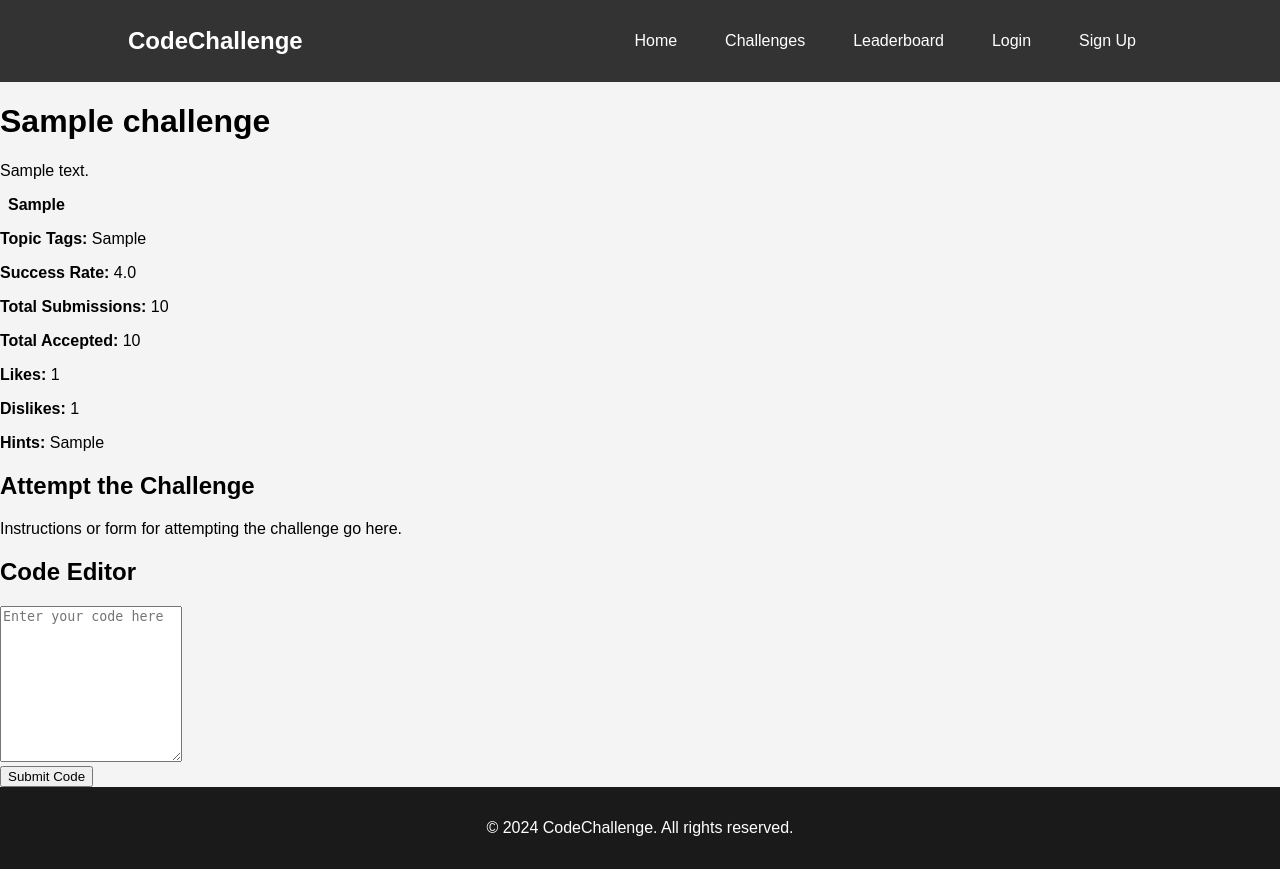
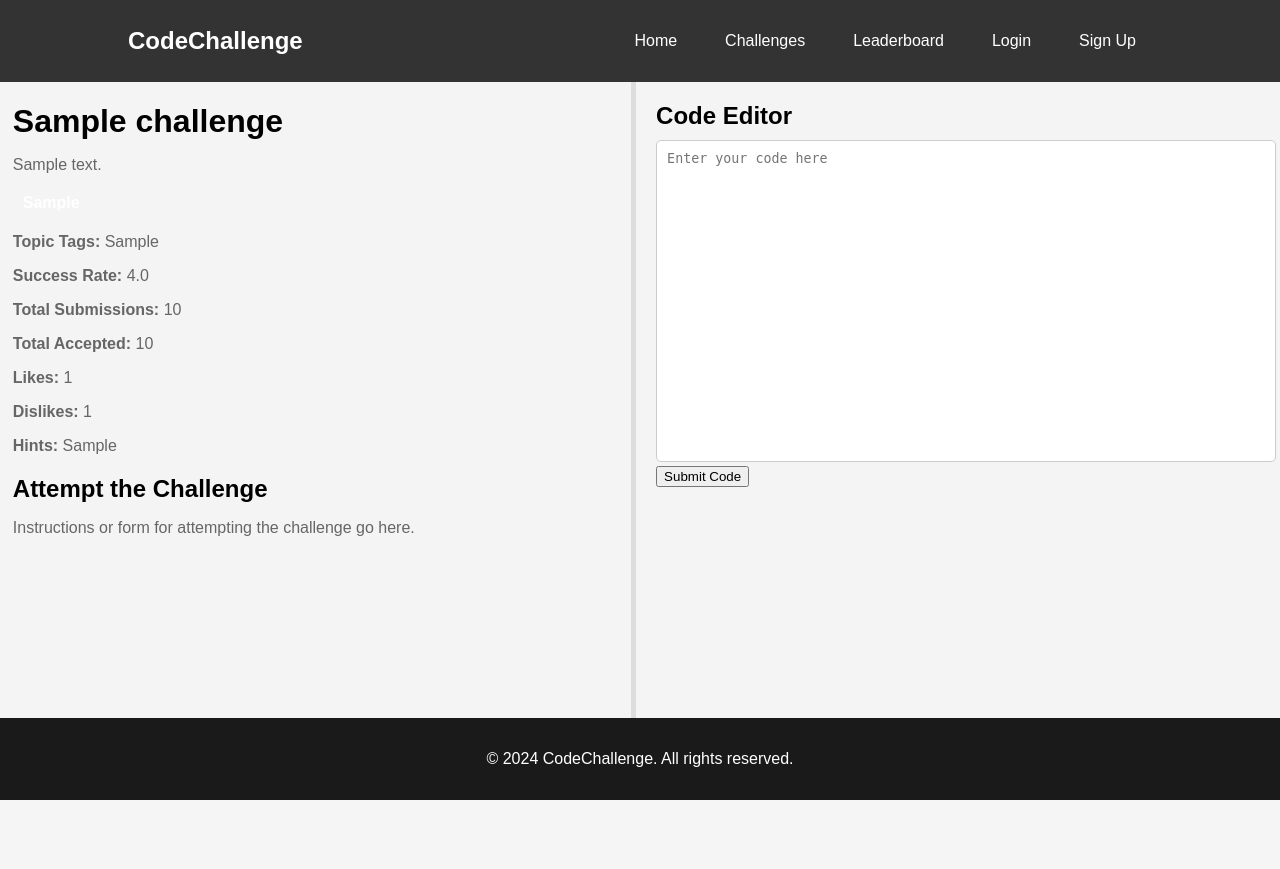
Before and after one commit to omarelleuch/codding_platform, a Django app: page /challenges/1/attempt/ in a window 1280 px wide. After the commit the page ends 800 px from the top, so only its background shows below. Run offline with Django 5.2, Linux system fonts and the light colour scheme; tables that the repository leaves empty hold one stand-in row (values such as "Sample post").

Commit message:
fixing the attemt page wish where the user will code in it

```diff
--- a/coding_challenges/static/attempt_challenge.css
+++ b/coding_challenges/static/attempt_challenge.css
@@ -1,76 +1,81 @@
 /* Reset default margin and padding */
-html, body, h1, h2, h3, p, ul, li {
+body {
+    font-family: Arial, sans-serif;
+    background-color: #f4f4f4;
     margin: 0;
     padding: 0;
+    display: flex;
+    flex-direction: column;
+    min-height: 100vh;
+    overflow: hidden; /* Prevent scroll bars */
 }
 
-/* Set body styles */
-body {
-    font-family: Arial, sans-serif;
-    background-color: #f0f0f0;
-    display: flex;
-    justify-content: center; /* Center content horizontally */
-    align-items: flex-start; /* Align content to the top vertically */
-    min-height: 100vh; /* Ensure full viewport height */
+header {
+    background: #333;
+    color: #fff;
+    padding: 1rem 0;
+    width: 100%; /* Full width */
+    box-sizing: border-box;
 }
 
-/* Header styles */
-header {
-    background-color: #007bff;
-    color: white;
-    padding: 10px 0;
-    width: 100%;
+header .logo {
+    font-size: 1.5rem;
+    font-weight: bold;
+    display: flex;
 }
 
-header nav {
-    max-width: 960px;
-    margin: 0 auto;
-    padding: 0 20px;
+header nav ul {
+    list-style: none;
+    padding: 0;
+    margin: 0;
+    display: flex;
+    justify-content: flex-end;
+}
+
+header nav ul li {
+    margin-left: 1rem;
+}
+
+nav {
     display: flex;
     justify-content: space-between;
     align-items: center;
-}
-
-header nav .logo {
-    font-size: 1.5rem;
-}
-
-header nav ul {
-    display: flex;
-    list-style-type: none;
-}
-
-header nav ul li {
-    margin-right: 10px;
+    width: 80%;
+    margin: 0 auto;
 }
 
 header nav ul li a {
-    color: white;
+    color: #fff;
     text-decoration: none;
-    padding: 10px;
+    padding: 1rem 1rem;
+    display: inline-block;
 }
 
 header nav ul li a:hover {
-    background-color: #0056b3;
+    background-color: #1abc9c;
     border-radius: 5px;
 }
 
 /* Main content container */
 .container {
     display: flex;
-    max-width: 960px;
     width: 100%;
-    margin: 20px auto;
-    padding: 20px;
-    background-color: #fff;
-    border-radius: 5px;
-    box-shadow: 0 2px 4px rgba(0, 0, 0, 0.1);
+    max-width: 100%;
+    flex-grow: 1; /* Allow container to grow */
+    overflow: hidden; /* Prevent scroll bars */
+    box-sizing: border-box;
 }
 
 /* Challenge details section */
 .challenge-details {
     flex: 1;
     padding-right: 20px;
+    margin-left: 1%;
+    max-height: calc(100vh - 100px); /* Adjust height based on viewport */
+    overflow-y: auto; /* Enable scrolling */
+    resize: none; /* Disable resizing */
+    box-sizing: border-box;
+    flex-shrink: 0; /* Prevent shrinking */
 }
 
 .challenge-details h1 {
@@ -103,20 +108,33 @@ header nav ul li a:hover {
     background-color: #dc3545;
 }
 
+/* Resize handle */
+.resize-handle {
+    width: 5px;
+    cursor: ew-resize;
+    background-color: #ddd;
+    flex-shrink: 0;
+}
+
 /* Code editor section */
 .code-editor {
     flex: 1;
     padding-left: 20px;
+    margin-right: 2%;
+}
+
+.code-editor h2 {
+    font-size: 1.5rem;
+    margin-bottom: 10px;
 }
 
 .code-editor textarea {
     width: 100%;
-    min-height: 300px;
+    height: 300px;
     padding: 10px;
     border: 1px solid #ccc;
     border-radius: 5px;
-    resize: vertical; /* Allow vertical resizing */
-    right: auto;
+    resize: none; /* Disable resizing */
 }
 
 /* Attempt section */
@@ -135,12 +153,11 @@ header nav ul li a:hover {
 }
 
 /* Footer styles */
-.footer {
-    background-color: #007bff;
-    color: white;
+footer {
+    background-color: #1a1a1a;
+    color: #fff;
     text-align: center;
-    padding: 10px 0;
+    padding: 1rem;
     width: 100%;
-    position: fixed;
-    bottom: 0;
+    box-sizing: border-box;
 }
--- a/coding_challenges/templates/attempt_challenge.html
+++ b/coding_challenges/templates/attempt_challenge.html
@@ -5,7 +5,7 @@
     <meta name="viewport" content="width=device-width, initial-scale=1.0">
     <title>Attempt Challenge - {{ challenge.title }}</title>
     {% load static %}
-    <link rel="stylesheet" href="{% static 'challenges.css' %}">
+    <link rel="stylesheet" href="{% static 'attempt_challenge.css' %}">
 </head>
 <body>
     <header>
@@ -44,6 +44,8 @@
             </div>
         </div>
 
+        <div class="resize-handle"></div>
+
         <!-- Code editor section -->
         <div class="code-editor">
             <h2>Code Editor</h2>
@@ -59,5 +61,7 @@
     <footer class="footer">
         <p>&copy; 2024 CodeChallenge. All rights reserved.</p>
     </footer>
+
+    <script src="{% static 'resize.js' %}"></script>
 </body>
 </html>
```
